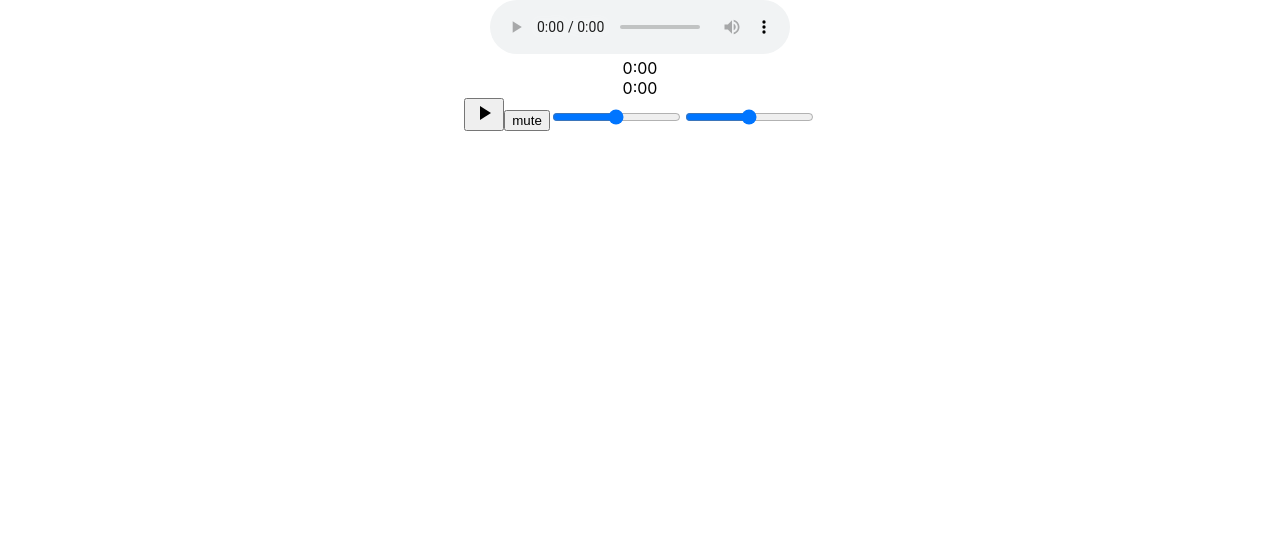
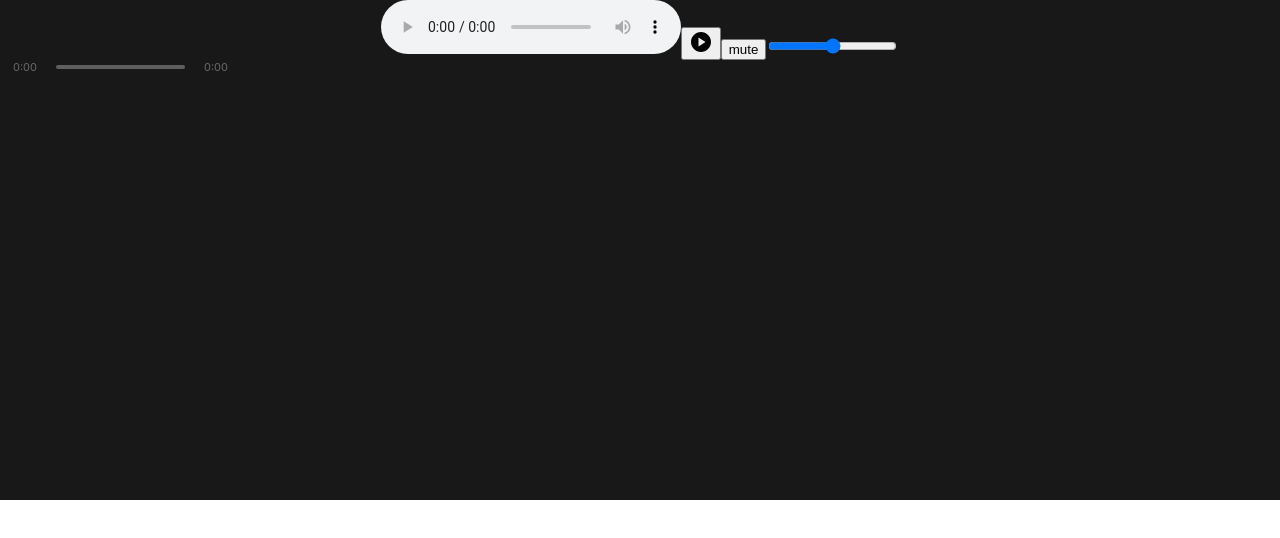
Before and after one commit to henriqueidt/poc-spotify, a React (Create React App) app in the folder poc-spotify-front-end/: page / in a window 1280 px wide. Shown: the top 538 px of the page. Built offline with nearby package versions, Linux system fonts and the light colour scheme; no server answers.

Commit message:
add style to music player

```diff
--- /dev/null
+++ b/poc-spotify-front-end/src/components/musicPlayer/musicPlayer.css
@@ -0,0 +1,53 @@
+.music-player {
+  background-color: #181818;
+  height: 500px;
+}
+
+.music-player__playback-bar {
+  display: flex;
+  gap: 4px;
+  align-items: center;
+}
+
+.music-player__playback-time {
+  color: #6a6a6a;
+  font-size: 0.6875rem;
+  width: 3.125rem;
+}
+
+.music-player__progress-container {
+  display: flex;
+}
+
+.music-player__progress {
+  -webkit-appearance: none;
+  border-radius: 16px;
+  height: 4px;
+  width: 100%;
+  outline: none;
+
+  background-color: hsla(0, 0%, 100%, 0.3);
+  background-image: linear-gradient(#fff, #fff);
+  background-size: 0% 100%;
+  background-repeat: no-repeat;
+}
+
+.music-player__progress-container:hover .music-player__progress {
+  background-image: linear-gradient(#1db954, #1db954);
+}
+
+.music-player__progress-container:hover
+  .music-player__progress::-webkit-slider-thumb {
+  width: 12px;
+  height: 12px;
+  box-shadow: 0 2px 4px 0 rgb(0 0 0 / 50%);
+  background-color: #fff;
+  border-radius: 50%;
+  display: block;
+}
+
+.music-player__progress::-webkit-slider-thumb {
+  -webkit-appearance: none;
+  appearance: none;
+  display: none;
+}
--- a/poc-spotify-front-end/src/components/musicPlayer/musicPlayer.jsx
+++ b/poc-spotify-front-end/src/components/musicPlayer/musicPlayer.jsx
@@ -2,17 +2,21 @@ import React, { useState, useEffect, useRef, useCallback } from "react";
 import {
   convertPercentageToDecimal,
   convertToHoursMinutesSeconds,
+  getPercentage,
 } from "../../utils/numberUtils";
-import PlayArrowIcon from "@mui/icons-material/PlayArrow";
-import PauseIcon from "@mui/icons-material/Pause";
+import PlayCircleIcon from "@mui/icons-material/PlayCircle";
+import PauseCircleIcon from "@mui/icons-material/PauseCircle";
+import "./musicPlayer.css";
 
 function MusicPlayer() {
   const [isPlaying, setIsPlaying] = useState(false);
   const [musicUrl, setMusicUrl] = useState("");
   const [elapsedTime, setElapsedTime] = useState("0:00");
+  const [progress, setProgress] = useState(0);
   const [musicDuration, setMusicDuration] = useState("0:00");
 
   const player = useRef();
+  const progressRef = useRef();
 
   useEffect(() => {
     fetch("http://localhost:8080/music", {
@@ -66,17 +70,23 @@ function MusicPlayer() {
   };
 
   const onChangeProgress = ({ target }) => {
-    const newTime = convertPercentageToDecimal(
-      player.current.duration * target.value
-    );
+    const { value } = target;
+
+    setProgress(value);
+
+    const newTime = convertPercentageToDecimal(player.current.duration * value);
     player.current.currentTime = newTime;
     onTimeUpdate();
   };
 
   // TODO -> Find a way not to rerender on every time change
   const onTimeUpdate = () => {
+    const { currentTime, duration } = player.current;
     const time = convertToHoursMinutesSeconds(player.current.currentTime);
     setElapsedTime(time);
+    if (duration) {
+      setProgress(getPercentage(currentTime, duration));
+    }
   };
 
   const onDurationChange = () => {
@@ -85,7 +95,7 @@ function MusicPlayer() {
   };
 
   return (
-    <>
+    <div className="music-player">
       <audio
         controls
         src={musicUrl}
@@ -96,21 +106,32 @@ function MusicPlayer() {
         Your browser does not support the <code>audio</code> element.
       </audio>
 
-      <div>{elapsedTime}</div>
-      <div>{musicDuration}</div>
-
       <button onClick={onClickPlay}>
-        {isPlaying ? <PauseIcon /> : <PlayArrowIcon />}
+        {isPlaying ? <PauseCircleIcon /> : <PlayCircleIcon />}
       </button>
       <button onClick={onClickMute}>mute</button>
       <input type="range" name="volume" id="volume" onChange={onChangeVolume} />
+      <div className="music-player__playback-bar">
+        <div className="music-player__playback-time">{elapsedTime}</div>
+        <div className="music-player__progress-container">
           <input
+            ref={progressRef}
+            style={{
+              backgroundSize: `${progress}% 100%`,
+            }}
             type="range"
             name="progress"
             id="progress"
+            className="music-player__progress"
             onChange={onChangeProgress}
+            value={progress}
+            min={0}
+            max={100}
           />
-    </>
+        </div>
+        <div className="music-player__playback-time">{musicDuration}</div>
+      </div>
+    </div>
   );
 }
 
--- a/poc-spotify-front-end/src/utils/numberUtils.js
+++ b/poc-spotify-front-end/src/utils/numberUtils.js
@@ -16,3 +16,5 @@ export const convertToHoursMinutesSeconds = (totalSeconds) => {
 
   return isoStringDate.slice(11, 19);
 };
+
+export const getPercentage = (part, total) => (part / total) * 100;
```
Lines whose indentation alone changed are shown as unchanged.
